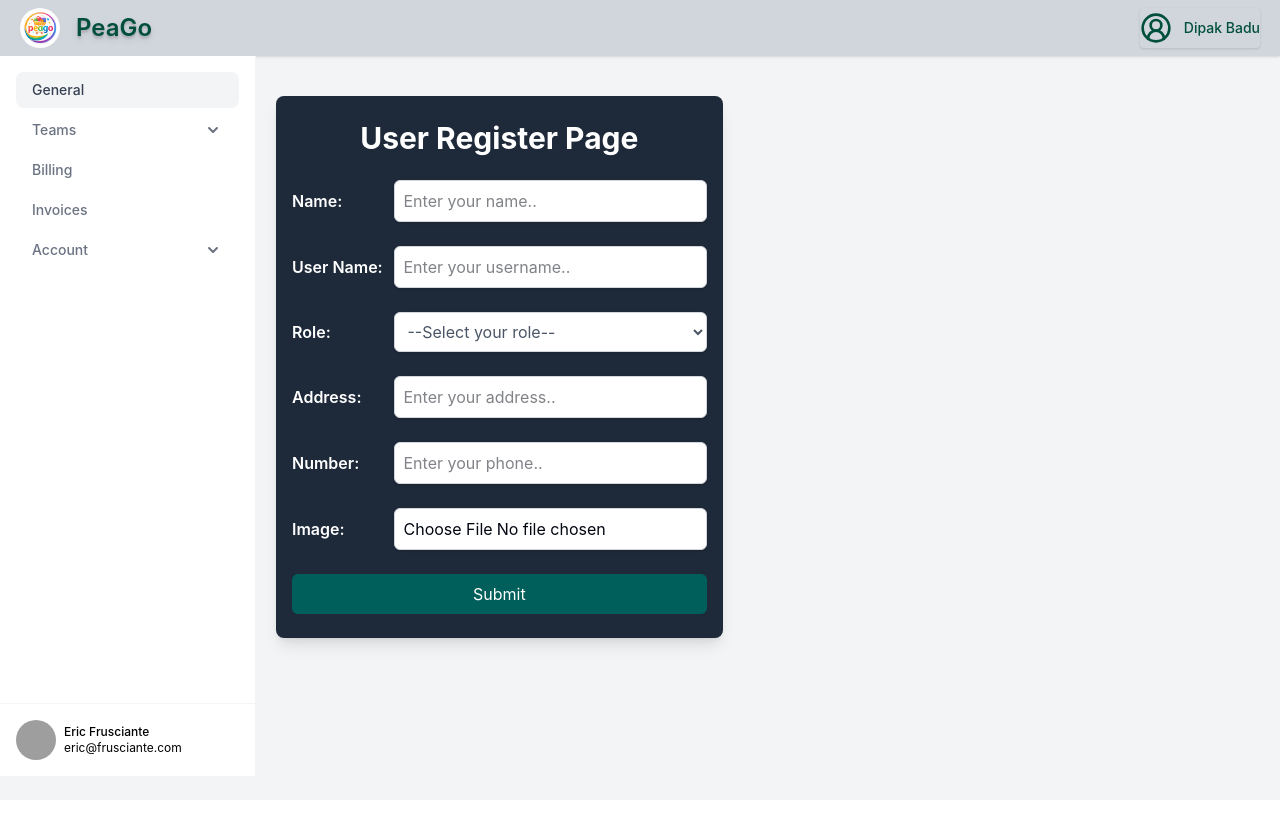
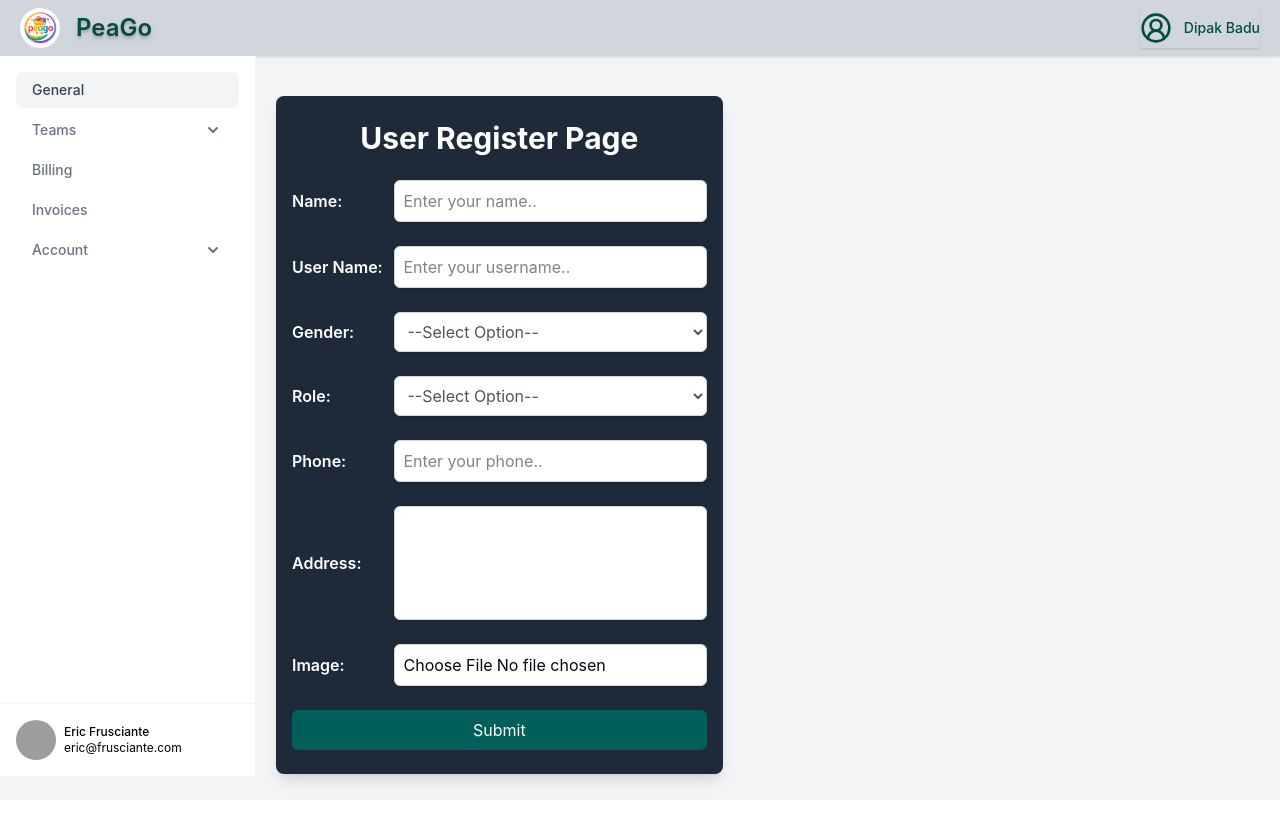
Before and after one commit to dipak-badu/CMS-, a React (Vite) app: page /admin/user/create in a window 1280 px wide. Built offline with nearby package versions, Linux system fonts and the light colour scheme; grey boxes are pictures that could not be loaded.

Commit message:
file handling and rededesigned user register form

```diff
--- a/src/component/auth/Auth.contract.ts
+++ b/src/component/auth/Auth.contract.ts
@@ -1,4 +1,10 @@
 import { z } from "zod";
+
+export interface ICredential {
+  username: string;
+  password: string;
+}
+
 export const LOginSchema = z.object({
   username: z
     .email("Invalid email format")
--- a/src/component/auth/LoginForm.tsx
+++ b/src/component/auth/LoginForm.tsx
@@ -1,33 +1,53 @@
 import Button from "../ui/form/Button";
 import { TextInput } from "../ui/form/login/Input";
 import { FormLabel } from "../ui/form/Label";
-import { useState, type BaseSyntheticEvent } from "react";
-import { LOginSchema } from "./Auth.contract";
+// import { useState, type BaseSyntheticEvent } from "react";
+import { LOginSchema, type ICredential } from "./Auth.contract";
+import { useForm } from "react-hook-form";
+import { zodResolver } from "@hookform/resolvers/zod";
+// import Password from "../ui/form/Password";
+
 export default function LoginForm() {
-  const [credentials, setCredentials] = useState({
-    username: "",
-    password: "",
-  });
+  // const [credentials, setCredentials] = useState({
+  //   username: "",
+  //   password: "",
+  // });
 
-  const submitHandle = async (e: BaseSyntheticEvent) => {
+  const submitHandle = async (credintial: ICredential) => {
     try {
-      e.preventDefault();
-      await LOginSchema.parseAsync(credentials);
+      // e.preventDefault();
+      // await LOginSchema.parseAsync(credentials);
     } catch (error) {
       console.log(error);
     }
   };
 
-  const handleInputChange = (e: BaseSyntheticEvent) => {
-    const { name, value } = e.target;
-    setCredentials({
-      ...credentials,
-      [name]: value,
-    });
-  };
+  // const handleInputChange = (e: BaseSyntheticEvent) => {
+  //   const { name, value } = e.target;
+  //   setCredentials({
+  //     ...credentials,
+  //     [name]: value,
+  //   });
+  // };
+
+  const {
+    control,
+    handleSubmit,
+    formState: { errors },
+  } = useForm<ICredential>({
+    defaultValues: {
+      username: "",
+      password: "",
+    },
+    resolver: zodResolver(LOginSchema),
+  });
 
   return (
-    <form onSubmit={submitHandle} action="" className="flex flex-col gap-5">
+    <form
+      onSubmit={handleSubmit(submitHandle)}
+      action=""
+      className="flex flex-col gap-5"
+    >
       <div className="flex w-full items-center">
         <FormLabel htmlFor="username" className="">
           User Name:
@@ -37,7 +57,8 @@ export default function LoginForm() {
           <TextInput
             type="email"
             name="username"
-            handleChange={handleInputChange}
+            control={control}
+            errMsg="errors?.username?.message"
           />
         </div>
       </div>
@@ -46,11 +67,7 @@ export default function LoginForm() {
           Password:
         </FormLabel>
         <div className="w-2/3 flex flex-col gap-1">
-          <TextInput
-            type="password"
-            name="password"
-            handleChange={handleInputChange}
-          />
+          <TextInput type="password" name="password" control={control} />
         </div>
       </div>
       <div className="flex w-full items-center justify-end">
--- a/src/component/ui/form/Form.contract.ts
+++ b/src/component/ui/form/Form.contract.ts
@@ -3,6 +3,7 @@ import type {
   HTMLInputTypeAttribute,
   ReactNode,
 } from "react";
+import type { Control, Field } from "react-hook-form";
 
 export interface IFormLabelProps {
   htmlFor?: string;
@@ -10,11 +11,14 @@ export interface IFormLabelProps {
   children: ReactNode;
 }
 
-export interface ITextInputProps {
-  type: HTMLInputTypeAttribute;
+export interface IBaseType {
   name: string;
   className?: string;
   errMsg?: string;
+}
+
+export interface ITextInputProps extends IBaseType {
+  type?: HTMLInputTypeAttribute;
   handleChange(e: BaseSyntheticEvent): void;
 }
 
@@ -23,3 +27,21 @@ export interface IButtonProps {
   type: string;
   children: ReactNode;
 }
+
+export interface ISingleOption {
+  label: string;
+  value: string;
+}
+export interface ISelectOptionProps extends IBaseType {
+  options: Array<{ label: string; value: string }>;
+  handleChange(e: BaseSyntheticEvent): void;
+}
+
+export interface ITextAreadProps extends IBaseType {
+  rows?: number;
+  handleChange(e: BaseSyntheticEvent): void;
+}
+
+export interface IFileTypeProps extends IBaseType {
+  handleChange(name: string, files: Array<File>): void;
+}
--- a/src/component/ui/form/login/Input.tsx
+++ b/src/component/ui/form/login/Input.tsx
@@ -1,4 +1,11 @@
-import type { ITextInputProps } from "../Form.contract";
+import type { BaseSyntheticEvent } from "react";
+import type {
+  ISelectOptionProps,
+  ISingleOption,
+  ITextInputProps,
+  ITextAreadProps,
+  IFileTypeProps,
+} from "../Form.contract";
 
 export const TextInput = ({
   type = "text",
@@ -20,3 +27,78 @@ export const TextInput = ({
     </>
   );
 };
+
+export const SelectOption = ({
+  name,
+  className,
+  errMsg,
+  handleChange,
+  options,
+}: Readonly<ISelectOptionProps>) => {
+  return (
+    <>
+      <select
+        className={`border border-gray-300 w-full p-2 rounded-md shadow bg-white text-gray-600 ${className}`}
+        onChange={handleChange}
+        name={name}
+      >
+        <option value="">--Select Option--</option>
+        {options &&
+          options.map((option: ISingleOption, i: number) => (
+            <option key={i} value={option.value}>
+              {option.label}
+            </option>
+          ))}
+      </select>
+      <span className="text-red-800 text-sm italic">{errMsg}</span>
+    </>
+  );
+};
+
+export const TextArea = ({
+  className,
+  handleChange,
+  name,
+  errMsg,
+  rows,
+}: Readonly<ITextAreadProps>) => {
+  return (
+    <>
+      <textarea
+        name={name}
+        placeholder={`Enter your ${name}..`}
+        className={`border border-gray-300 w-full p-2 rounded-md shadow bg-white resize-none ${className}`}
+        onChange={handleChange}
+        rows={rows}
+      ></textarea>
+      <span className="text-red-800 text-sm italic">{errMsg}</span>
+    </>
+  );
+};
+
+export const FileInput = ({
+  name,
+  className = "",
+  errMsg = "",
+  handleChange,
+}: Readonly<IFileTypeProps>) => {
+  return (
+    <>
+      <input
+        type={`file`}
+        name={name}
+        // multiple={true}
+        placeholder={`Enter your ${name}..`}
+        className={`border border-gray-300 w-full p-2 rounded-md shadow bg-white ${className}`}
+        onChange={(e: BaseSyntheticEvent) => {
+          // e.target.value  =>for all ohter
+          //! for the file
+          // const files = e.target.files; //? object of ojject as result
+          const files = Object.values(e.target.files);
+          handleChange(name, [files[0] as File]);
+        }}
+      />
+      <span className="text-red-800 text-sm italic">{errMsg}</span>
+    </>
+  );
+};
--- a/src/component/ui/form/login/Select.tsx
+++ /dev/null
@@ -1,9 +0,0 @@
-export default function SelectOPtion() {
-  return (
-    <select className="border border-gray-300 w-full p-2 rounded-md shadow bg-white text-gray-600">
-      <option value="">--Select your role--</option>
-      <option value="admin">Admin</option>
-      <option value="user">User</option>
-    </select>
-  );
-}
--- a/src/pages/dashboard/user/UserRegister.tsx
+++ b/src/pages/dashboard/user/UserRegister.tsx
@@ -1,9 +1,13 @@
 import type { BaseSyntheticEvent } from "react";
 import { useState } from "react";
 import { FormLabel } from "../../../component/ui/form/Label";
-import { TextInput } from "../../../component/ui/form/login/Input";
+import {
+  TextInput,
+  SelectOption,
+  TextArea,
+  FileInput,
+} from "../../../component/ui/form/login/Input";
 import Button from "../../../component/ui/form/Button";
-import SelectOPtion from "../../../component/ui/form/login/Select";
 import { UserSchema } from "../../../component/auth/Auth.contract";
 
 export default function () {
@@ -30,6 +34,13 @@ export default function () {
     setCredentials({
       ...credentials,
       [name]: value,
+    });
+  };
+
+  const handleFileChange = (name: string, file: File | Array<File>) => {
+    setCredentials({
+      ...credentials,
+      [name]: file,
     });
   };
 
@@ -71,25 +82,36 @@ export default function () {
 
         <div className="flex w-full items-center justify-between ">
           <FormLabel htmlFor="name" className="">
+            Gender:
+          </FormLabel>
+          <SelectOption
+            name="role"
+            handleChange={handleInputChange}
+            options={[
+              { label: "Male", value: ",male" },
+              { label: "Female", value: "femele" },
+              { label: "Other", value: "other" },
+            ]}
+          />
+        </div>
+
+        <div className="flex w-full items-center justify-between ">
+          <FormLabel htmlFor="name" className="">
             Role:
           </FormLabel>
-          <SelectOPtion />
+          <SelectOption
+            name="role"
+            handleChange={handleInputChange}
+            options={[
+              { label: "Admin user", value: "admin" },
+              { label: "User", value: "user" },
+            ]}
+          />
         </div>
+
         <div className="flex w-full items-center justify-between ">
           <FormLabel htmlFor="address" className="">
-            Address:
-          </FormLabel>
-          <TextInput
-            type="text"
-            name="address"
-            errMsg=""
-            handleChange={handleInputChange}
-            className="text-gray-950"
-          />
-        </div>
-        <div className="flex w-full items-center justify-between ">
-          <FormLabel htmlFor="Number" className="">
-            Number:
+            Phone:
           </FormLabel>
           <TextInput
             type="tel"
@@ -100,14 +122,24 @@ export default function () {
           />
         </div>
         <div className="flex w-full items-center justify-between ">
+          <FormLabel htmlFor="Number" className="">
+            Address:
+          </FormLabel>
+          <TextArea
+            name="address"
+            errMsg=""
+            handleChange={handleInputChange}
+            rows={4}
+          />
+        </div>
+        <div className="flex w-full items-center justify-between ">
           <FormLabel htmlFor="image" className="">
             Image:
           </FormLabel>
-          <TextInput
-            type="file"
+          <FileInput
             name="image"
             errMsg=""
-            handleChange={handleInputChange}
+            handleChange={handleFileChange}
             className="text-gray-950"
           />
         </div>
```
